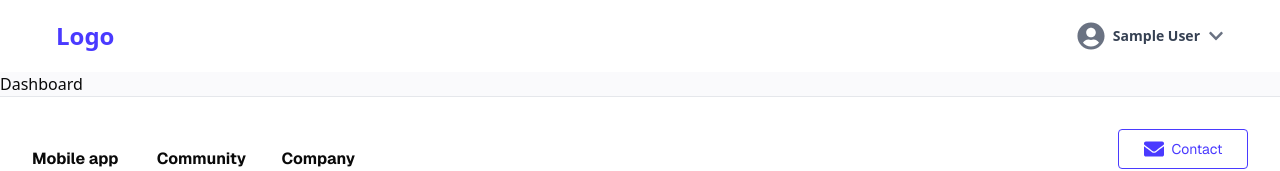
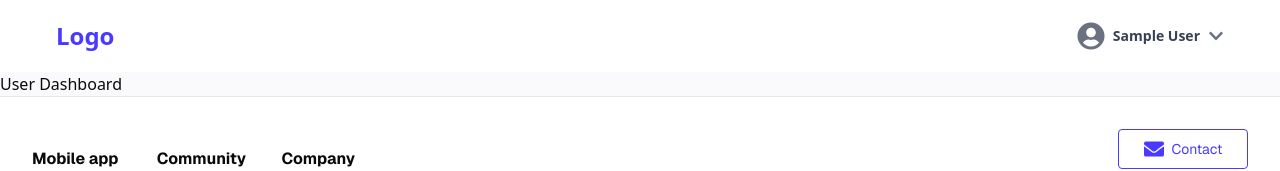
Before and after one commit to zennyMe17/ethicra, a Next.js app: page /dashboard in a window 1280 px wide. Shown: the top 171 px of the page. Built offline with nearby package versions, Linux system fonts and the light colour scheme; no server answers; the database is empty; sample sign-in values are in the browser's storage.

Commit message:
User Dashboard Update

```diff
--- a/app/dashboard/page.tsx
+++ b/app/dashboard/page.tsx
@@ -7,7 +7,7 @@ const DashboardPage = () => {
   return (
     <ProtectedRoute>
       <div>
-        <h1>Dashboard</h1>
+        <h1>User Dashboard</h1>
         {/* Your dashboard content that only regular users should see */}
       </div>
     </ProtectedRoute>
```
